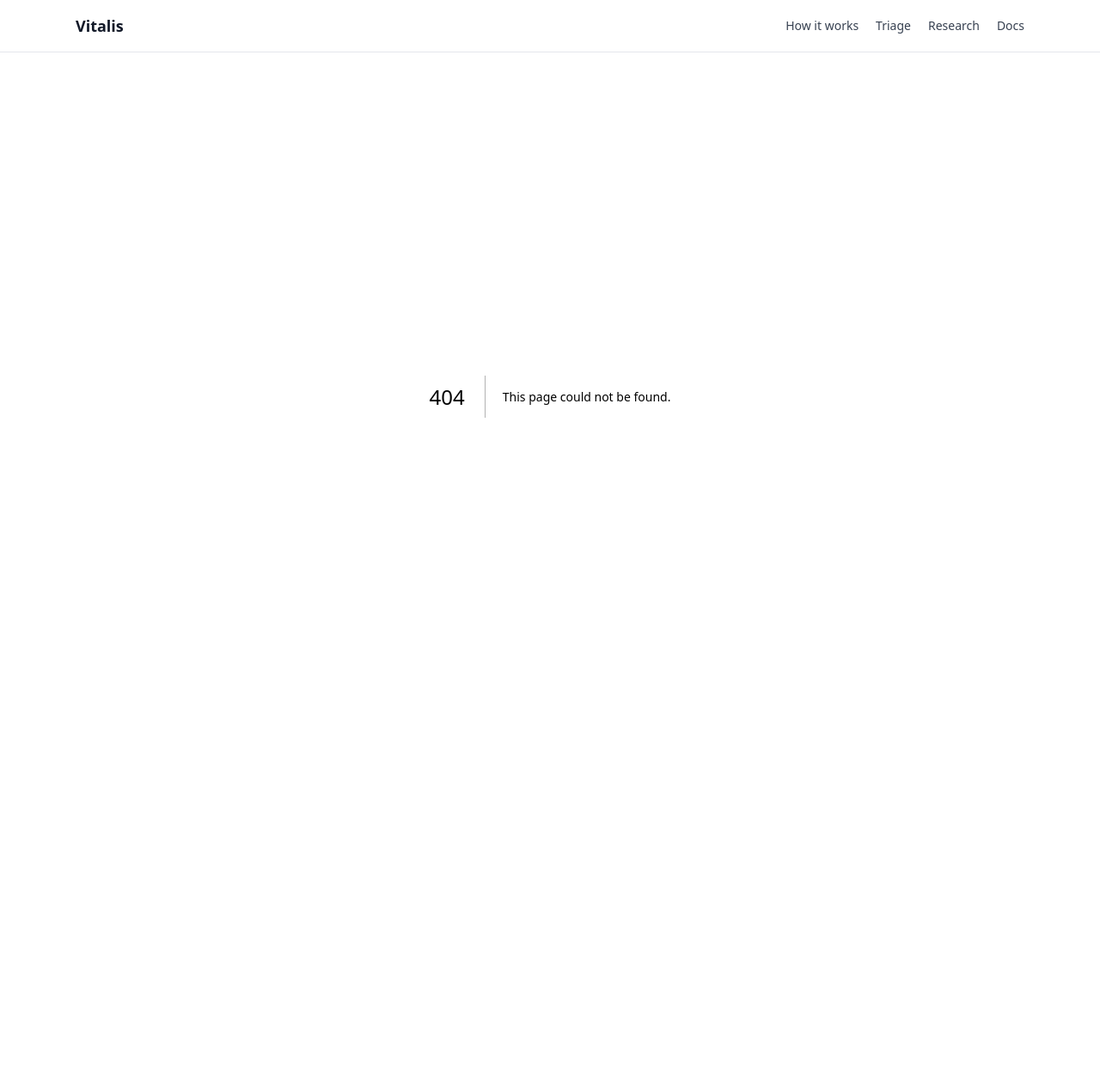
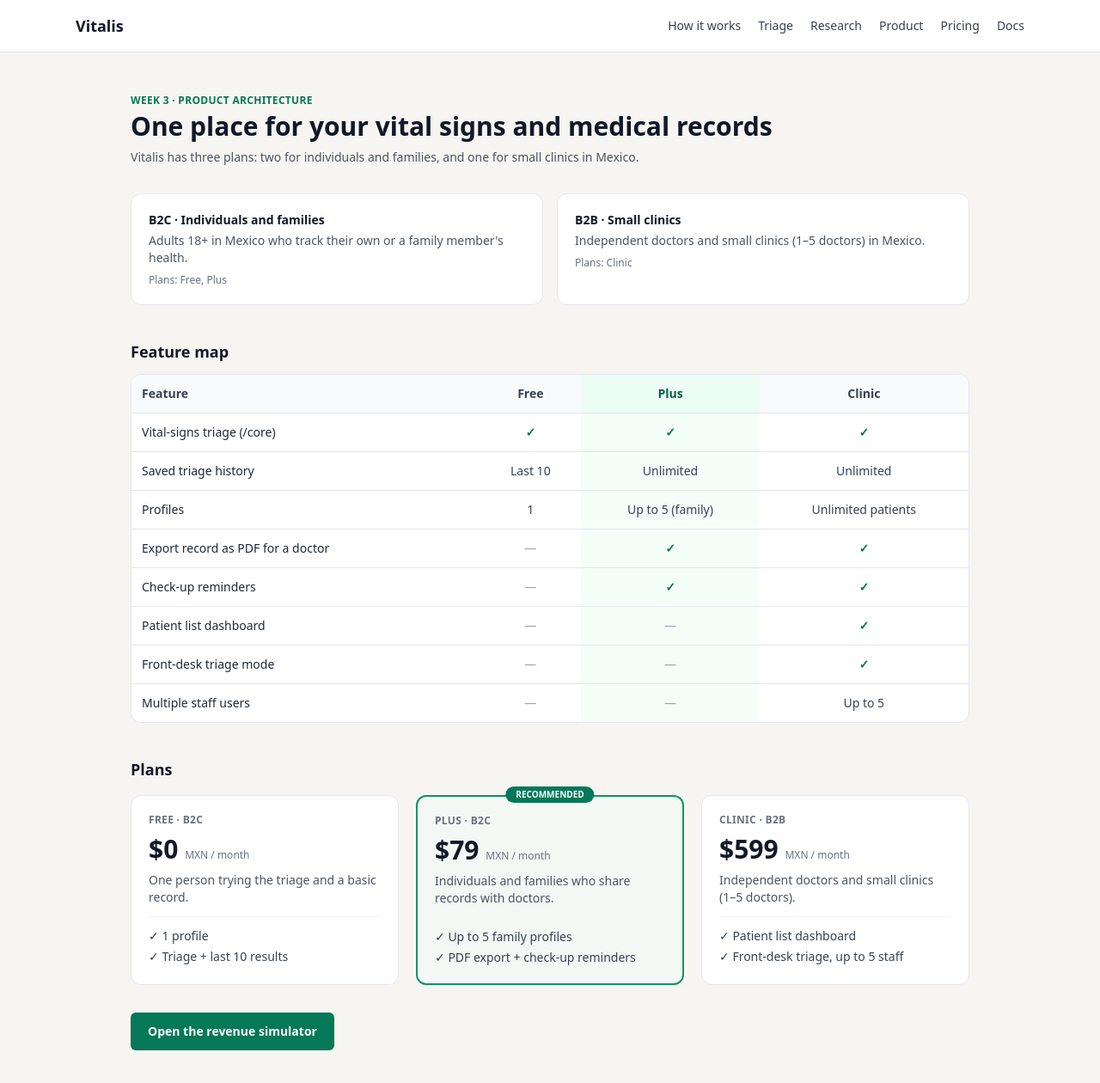
Before and after one commit to melaniezame-gif/expediente-me, a Next.js app: page /product in a window 1280 px wide. Before the commit this address had no page. Shown: the top 1260 px of the page at 86% size. Before the commit the page ends 861 px from the top, so only its background shows below. Built offline with nearby package versions, Linux system fonts and the light colour scheme.

Commit message:
Add /product page with feature map, segments and 3 tiers
Co-Authored-By: Claude Opus 5.5 <noreply@anthropic.com>
Claude-Session: https://claude.ai/code/session_01J2q7FjoyC6DPcSjcqarjhf

```diff
--- a/app/layout.js
+++ b/app/layout.js
@@ -10,6 +10,8 @@ const navLinks = [
   { label: "How it works", href: "/#how-it-works" },
   { label: "Triage", href: "/core" },
   { label: "Research", href: "/research" },
+  { label: "Product", href: "/product" },
+  { label: "Pricing", href: "/pricing" },
   { label: "Docs", href: "/docs" },
 ];
 
--- /dev/null
+++ b/app/product/page.js
@@ -0,0 +1,107 @@
+import { FEATURE_MAP, SEGMENTS, TIERS } from "@/lib/pricing";
+
+export const metadata = {
+  title: "Product — Vitalis",
+};
+
+function Cell({ value, highlight }) {
+  const base = `p-3 text-center ${highlight ? "bg-emerald-50/60" : ""}`;
+  if (value === true) return <td className={`${base} font-bold text-emerald-700`}>✓</td>;
+  if (value === false) return <td className={`${base} text-gray-400`}>—</td>;
+  return <td className={`${base} text-gray-700`}>{value}</td>;
+}
+
+export default function ProductPage() {
+  return (
+    <div className="mx-auto max-w-5xl px-6 py-12">
+      <p className="text-xs font-semibold uppercase tracking-wide text-emerald-700">
+        Week 3 · Product Architecture
+      </p>
+      <h1 className="mt-1 text-2xl font-bold text-gray-900 md:text-3xl">
+        One place for your vital signs and medical records
+      </h1>
+      <p className="mt-2 max-w-3xl text-sm text-gray-600">
+        Vitalis has three plans: two for individuals and families, and one for small clinics in Mexico.
+      </p>
+
+      {/* Customer segments */}
+      <section className="mt-8 grid gap-4 md:grid-cols-2" data-testid="segments">
+        {SEGMENTS.map((s) => (
+          <div key={s.id} className="rounded-xl border border-gray-200 bg-white p-5">
+            <p className="text-sm font-semibold text-gray-900">{s.name}</p>
+            <p className="mt-1 text-sm text-gray-600">{s.who}</p>
+            <p className="mt-2 text-xs text-gray-500">Plans: {s.tiers.join(", ")}</p>
+          </div>
+        ))}
+      </section>
+
+      {/* Feature map */}
+      <section className="mt-10">
+        <h2 className="text-lg font-semibold text-gray-900">Feature map</h2>
+        <div className="mt-3 overflow-x-auto rounded-xl border border-gray-200 bg-white">
+          <table className="w-full min-w-[560px] text-left text-sm" data-testid="feature-map">
+            <thead className="border-b border-gray-200 bg-gray-50">
+              <tr>
+                <th className="p-3 font-semibold text-gray-700">Feature</th>
+                <th className="p-3 text-center font-semibold text-gray-700">Free</th>
+                <th className="bg-emerald-50 p-3 text-center font-semibold text-emerald-800">Plus</th>
+                <th className="p-3 text-center font-semibold text-gray-700">Clinic</th>
+              </tr>
+            </thead>
+            <tbody className="divide-y divide-gray-200">
+              {FEATURE_MAP.map((row) => (
+                <tr key={row.feature}>
+                  <td className="p-3 font-medium text-gray-800">{row.feature}</td>
+                  <Cell value={row.free} />
+                  <Cell value={row.plus} highlight />
+                  <Cell value={row.clinic} />
+                </tr>
+              ))}
+            </tbody>
+          </table>
+        </div>
+      </section>
+
+      {/* Pricing tiers */}
+      <section className="mt-10">
+        <h2 className="text-lg font-semibold text-gray-900">Plans</h2>
+        <div className="mt-4 grid gap-5 md:grid-cols-3" data-testid="tiers">
+          {TIERS.map((t) => (
+            <div
+              key={t.id}
+              className={`relative rounded-xl p-5 ${
+                t.recommended
+                  ? "border-2 border-emerald-600 bg-emerald-50/40"
+                  : "border border-gray-200 bg-white"
+              }`}
+            >
+              {t.recommended && (
+                <span className="absolute -top-3 left-1/2 -translate-x-1/2 rounded-full bg-emerald-700 px-3 py-0.5 text-[10px] font-bold uppercase text-white">
+                  Recommended
+                </span>
+              )}
+              <p className="text-xs font-bold uppercase tracking-wide text-gray-500">
+                {t.name} · {t.segment}
+              </p>
+              <p className="mt-2 text-3xl font-extrabold text-gray-900">
+                ${t.price} <span className="text-xs font-normal text-gray-500">MXN / month</span>
+              </p>
+              <p className="mt-2 text-sm text-gray-600">{t.audience}</p>
+              <ul className="mt-3 space-y-1 border-t border-gray-100 pt-3 text-sm text-gray-700">
+                {t.highlights.map((h) => (
+                  <li key={h}>✓ {h}</li>
+                ))}
+              </ul>
+            </div>
+          ))}
+        </div>
+        <a
+          href="/pricing"
+          className="mt-8 inline-block rounded-md bg-emerald-700 px-5 py-3 text-sm font-semibold text-white hover:bg-emerald-800"
+        >
+          Open the revenue simulator
+        </a>
+      </section>
+    </div>
+  );
+}
```
